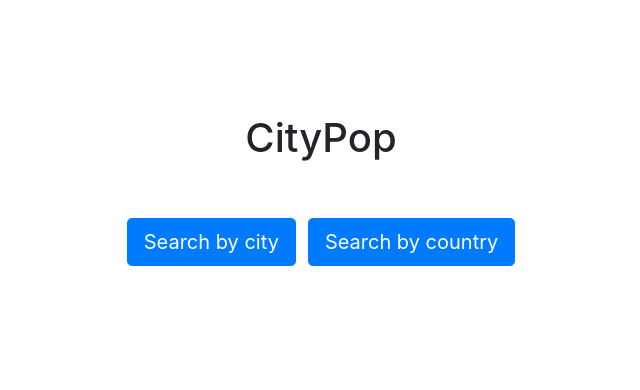
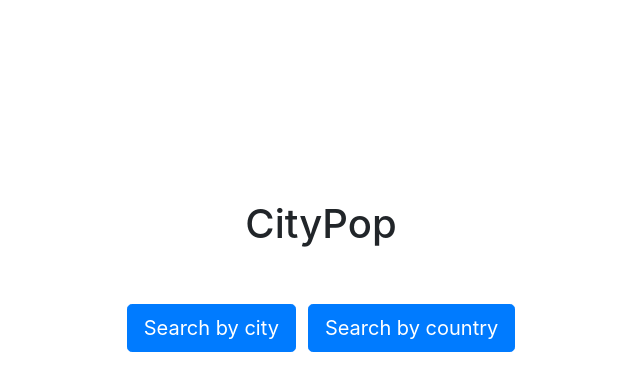
Before and after one commit to fekstr/citypop, a React (Create React App) app: page / in a window 1280 px wide. Shown: the top 390 px of the page, without its empty margins (319-959 px from the left). Built offline with nearby package versions, Linux system fonts and the light colour scheme.

Commit message:
Fixed alignment issues

```diff
--- a/src/App.css
+++ b/src/App.css
@@ -22,6 +22,6 @@
 }
 
 .header {
-  margin-top: 10%;
+  margin-top: 25vh;
   margin-bottom: 1em;
 }
```
